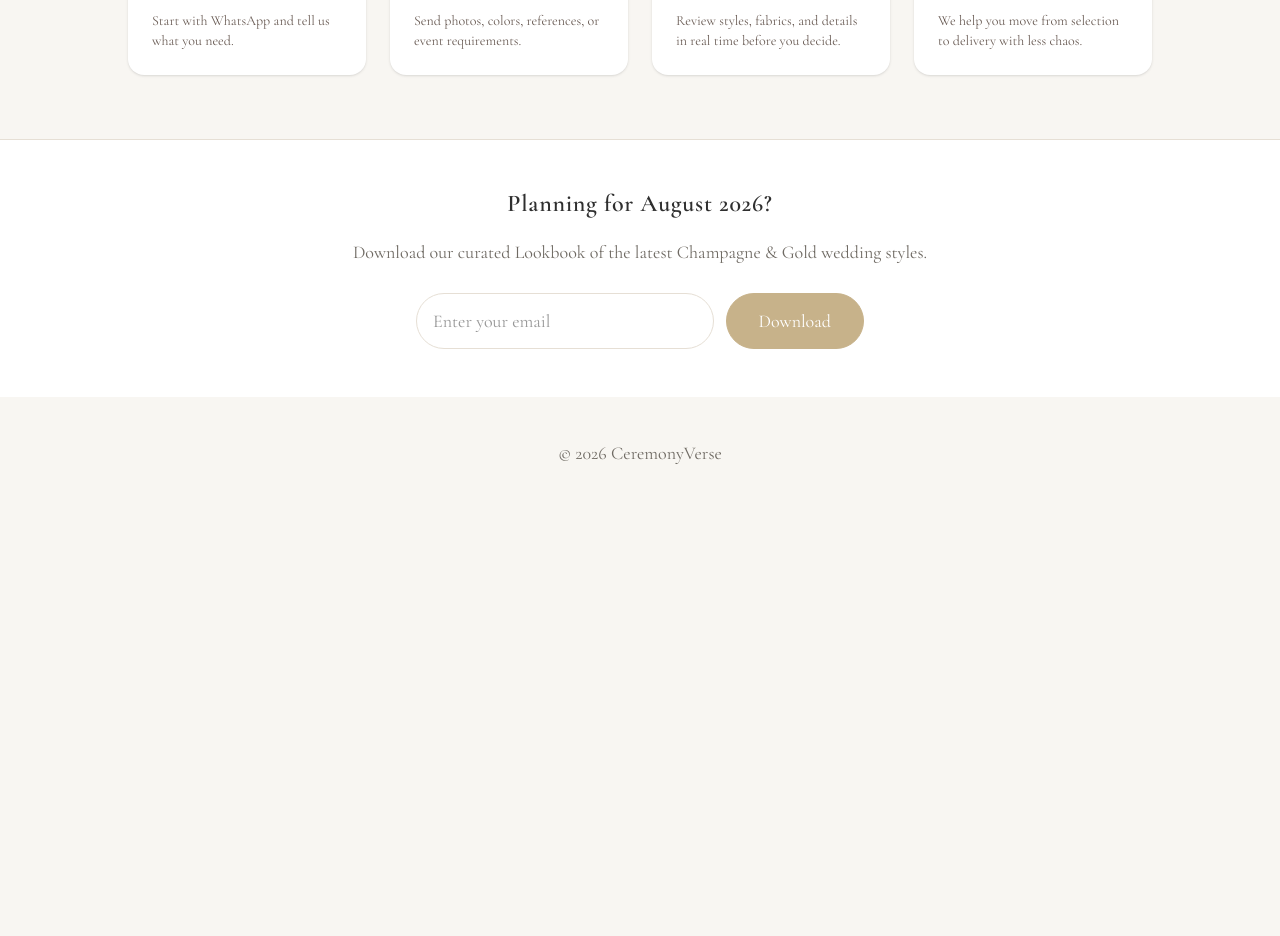
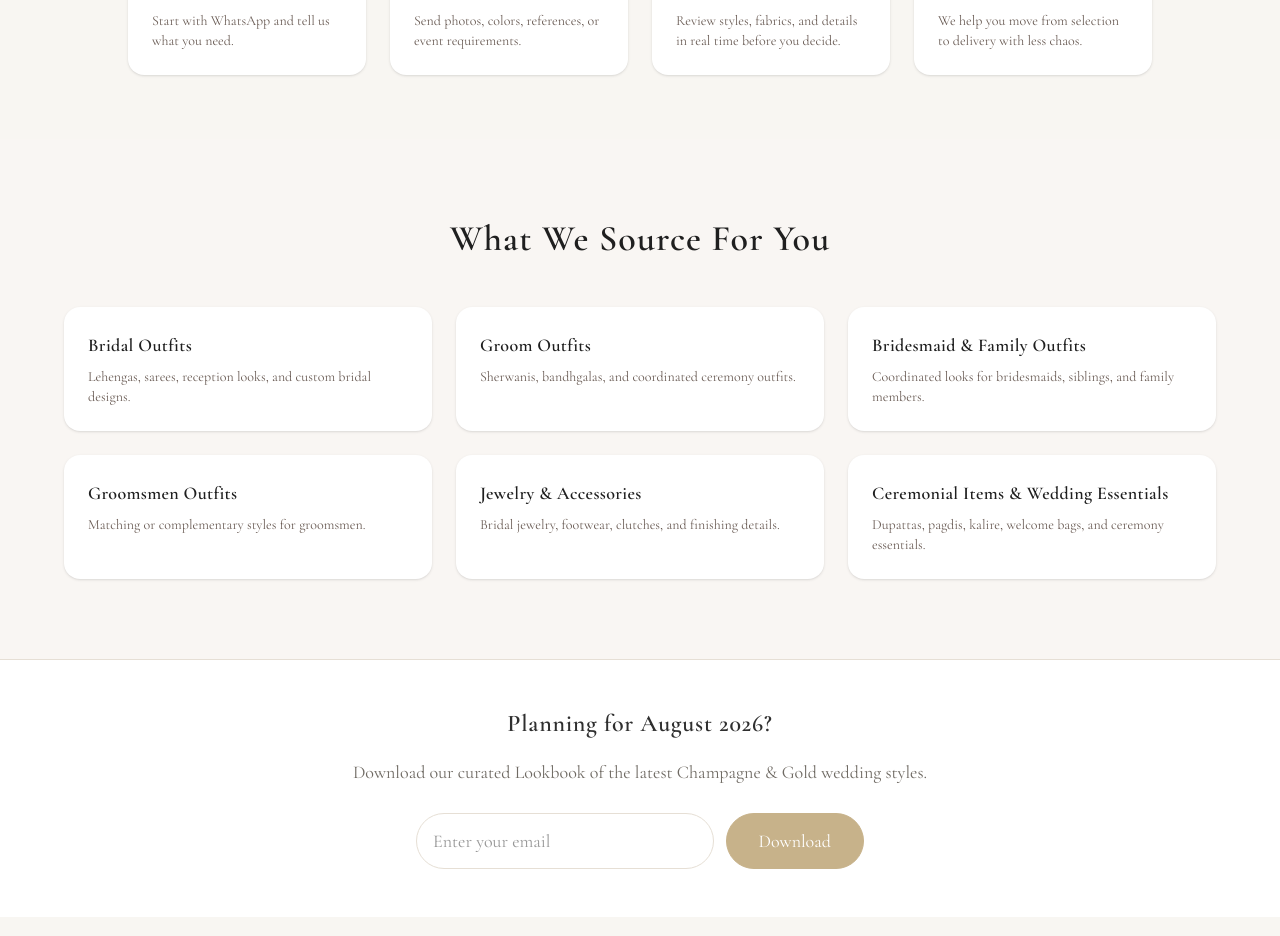
Before and after one commit to leylabernie/v0-ceremony-verse-wedding-concierge, a Next.js app: page / in a window 1280 px wide. Shown: the part 1320-2256 px from the top of the page. Before the commit the page ends 1830 px from the top, so only its background shows below. Built offline with nearby package versions, Linux system fonts and the light colour scheme.

Commit message:
Add sourcing details for wedding items
Restored six blocks detailing sourced items for weddings, including outfits and accessories.

```diff
--- a/components/pages/home-page.tsx
+++ b/components/pages/home-page.tsx
@@ -16,6 +16,7 @@ interface HomePageProps {
 export function HomePage({ onNavigate }: HomePageProps) {
   return (
     <main>
+      {/* HERO */}
       <section className="py-20 px-6 text-center">
         <p className="tracking-[0.15em] text-xs md:text-sm font-medium text-[#8a6f63] mb-6 uppercase">
           Your Personal Sourcing Team
@@ -54,6 +55,7 @@ export function HomePage({ onNavigate }: HomePageProps) {
         </div>
       </section>
 
+      {/* WHY SECTION */}
       <section className="py-16 px-6 bg-[#f9f6f3]">
         <h2 className="text-3xl md:text-4xl font-semibold text-[#1f1f1f] mb-6 text-center">
           Why CeremonyVerse Exists
@@ -78,6 +80,7 @@ export function HomePage({ onNavigate }: HomePageProps) {
         </div>
       </section>
 
+      {/* HOW IT WORKS */}
       <section className="py-16 px-6 text-center">
         <h2 className="text-3xl md:text-4xl font-semibold text-[#1f1f1f] mb-10">
           How It Works
@@ -113,6 +116,72 @@ export function HomePage({ onNavigate }: HomePageProps) {
           </div>
         </div>
       </section>
+
+      {/* ✅ RESTORED 6 BLOCKS */}
+      <section className="py-20 px-6 bg-[#f9f6f3]">
+        <h2 className="text-3xl md:text-4xl font-semibold text-[#1f1f1f] mb-12 text-center">
+          What We Source For You
+        </h2>
+
+        <div className="grid md:grid-cols-3 gap-6 max-w-6xl mx-auto">
+
+          <div className="bg-white rounded-2xl p-6 shadow-sm">
+            <h3 className="font-semibold text-lg mb-2 text-[#1f1f1f]">
+              Bridal Outfits
+            </h3>
+            <p className="text-sm text-[#6a5c55]">
+              Lehengas, sarees, reception looks, and custom bridal designs.
+            </p>
+          </div>
+
+          <div className="bg-white rounded-2xl p-6 shadow-sm">
+            <h3 className="font-semibold text-lg mb-2 text-[#1f1f1f]">
+              Groom Outfits
+            </h3>
+            <p className="text-sm text-[#6a5c55]">
+              Sherwanis, bandhgalas, and coordinated ceremony outfits.
+            </p>
+          </div>
+
+          <div className="bg-white rounded-2xl p-6 shadow-sm">
+            <h3 className="font-semibold text-lg mb-2 text-[#1f1f1f]">
+              Bridesmaid & Family Outfits
+            </h3>
+            <p className="text-sm text-[#6a5c55]">
+              Coordinated looks for bridesmaids, siblings, and family members.
+            </p>
+          </div>
+
+          <div className="bg-white rounded-2xl p-6 shadow-sm">
+            <h3 className="font-semibold text-lg mb-2 text-[#1f1f1f]">
+              Groomsmen Outfits
+            </h3>
+            <p className="text-sm text-[#6a5c55]">
+              Matching or complementary styles for groomsmen.
+            </p>
+          </div>
+
+          <div className="bg-white rounded-2xl p-6 shadow-sm">
+            <h3 className="font-semibold text-lg mb-2 text-[#1f1f1f]">
+              Jewelry & Accessories
+            </h3>
+            <p className="text-sm text-[#6a5c55]">
+              Bridal jewelry, footwear, clutches, and finishing details.
+            </p>
+          </div>
+
+          <div className="bg-white rounded-2xl p-6 shadow-sm">
+            <h3 className="font-semibold text-lg mb-2 text-[#1f1f1f]">
+              Ceremonial Items & Wedding Essentials
+            </h3>
+            <p className="text-sm text-[#6a5c55]">
+              Dupattas, pagdis, kalire, welcome bags, and ceremony essentials.
+            </p>
+          </div>
+
+        </div>
+      </section>
+
     </main>
   )
 }
```
